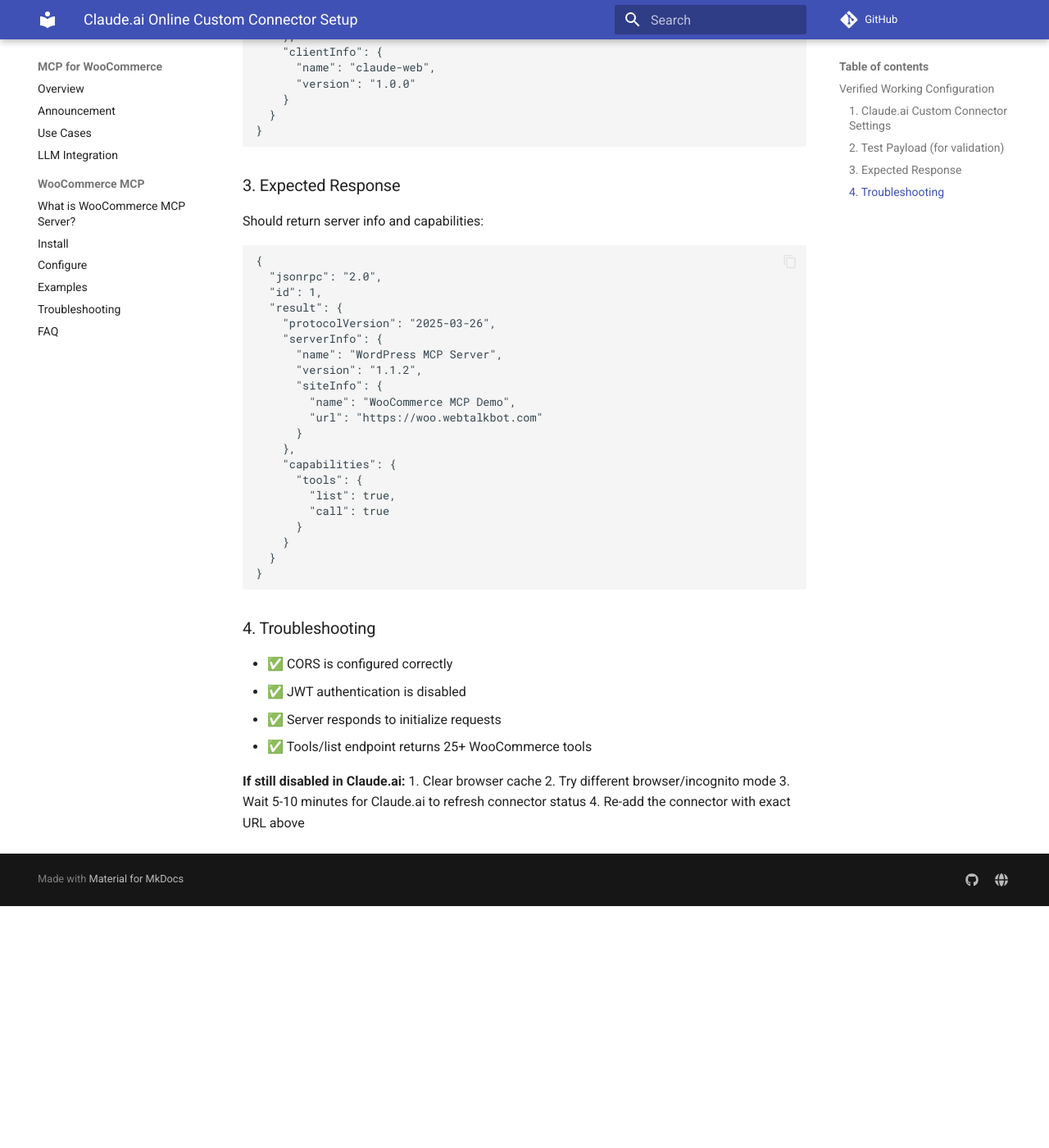
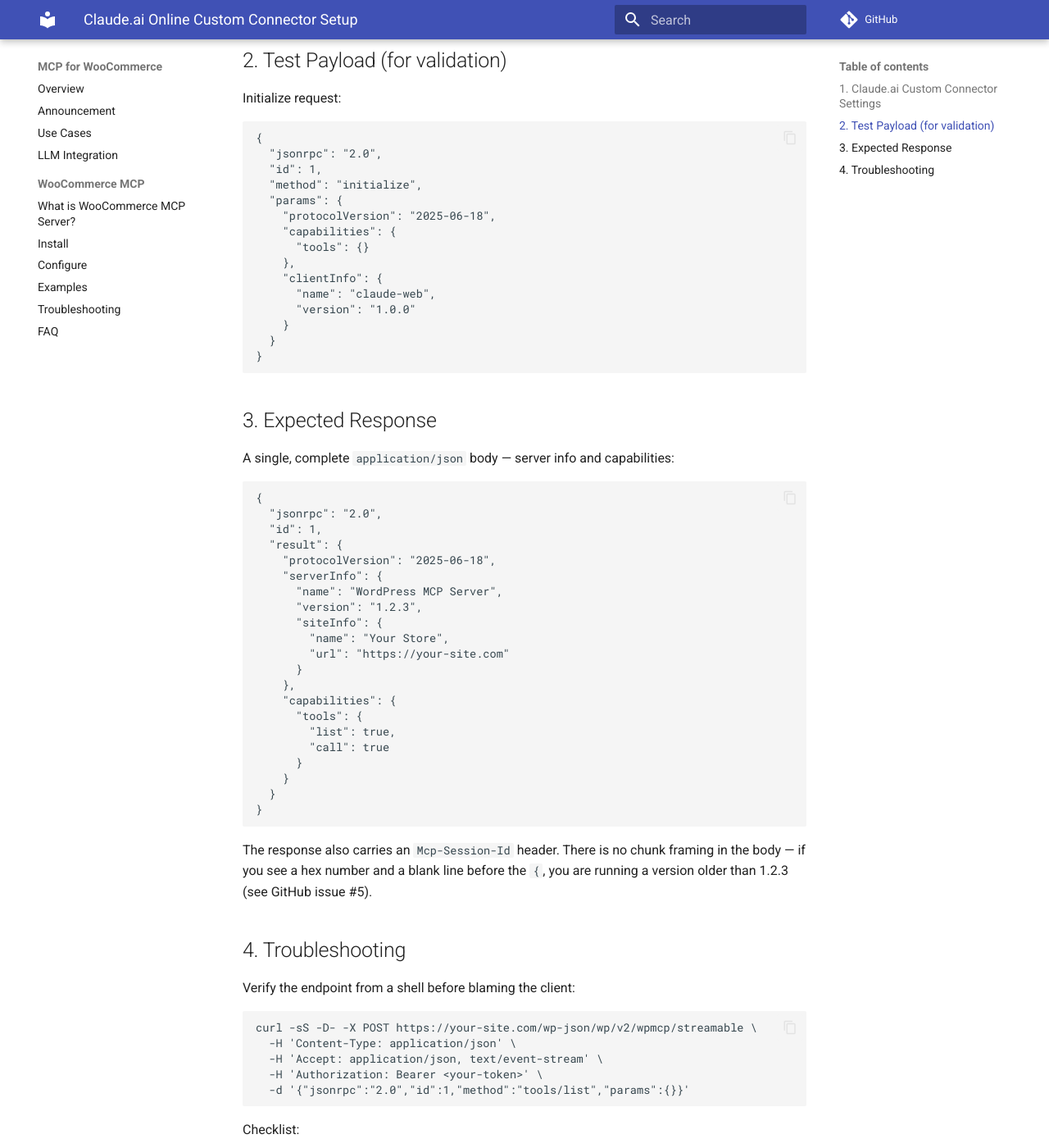
Before and after one commit to iOSDevSK/mcp-for-woocommerce, an MkDocs documentation site: the page built from docs/setup/claude-ai-connector-setup.md, in a window 1280 px wide and 1400 px high, scrolled down 821 px. Shown: the whole window at 82% size. Built offline with MkDocs 1.6.1 and Material for MkDocs 9.7.7, drawn with Linux system fonts in a browser that asks for light colours; comment, search, counter and statistics services are not loaded; before the commit the page ends 1926 px from its top, so only the background shows below that; some of the changed text lies outside the part shown.

Commit message:
chore: release 1.2.3
Ships the streamable-transport fix from b2ae3627d (GitHub issue #5): responses
are a single complete application/json body instead of hand-rolled chunk framing.

Also clears the last live references to the decommissioned demo host, which had
outlived it in places users actually reach:

- docs/setup/claude-ai-connector-setup.md told users to point Claude.ai at a
  dead endpoint. Rewritten around https://your-site.com with auth setup, a curl
  verification command and a troubleshooting checklist keyed to real error codes.
- mcp-proxy.php hard-coded that host as its endpoint, so a stale copy would
  silently proxy to somebody else's store. It now reads the URL from argv or
  MCPFOWO_URL and exits with usage text if neither is given.
- static-files/openapi.json advertised the dead host and version 1.1.4.
- Connection logging recorded the hard-coded host instead of home_url().

readme.txt's Stable tag was also stuck at 1.2.1 while the plugin shipped 1.2.2.

Adds tests/e2e/ — the raw-byte HTTP tests used to verify the fix, plus a
disposable nginx + PHP-FPM stack. PHPUnit cannot cover this ground: the response
emitter calls exit(), and Apache + mod_php masks exactly the class of bug that
issue #5 turned out to be, so a green Apache run proves nothing about nginx.

Verified on both stacks with WooCommerce, Storefront and the sample products:
22/22 transport checks, 10/10 proxy-mode checks, and the official MCP SDK
StreamableHTTPClientTransport end to end.

Co-Authored-By: Claude Opus 5 (1M context) <noreply@anthropic.com>

````diff
--- a/docs/setup/claude-ai-connector-setup.md
+++ b/docs/setup/claude-ai-connector-setup.md
@@ -1,14 +1,12 @@
 # Claude.ai Online Custom Connector Setup
 
-## Verified Working Configuration
+Replace `https://your-site.com` below with your own WooCommerce site URL.
 
-Server endpoint is working correctly. Follow these exact steps:
-
-### 1. Claude.ai Custom Connector Settings
+## 1. Claude.ai Custom Connector Settings
 
 **Connector URL:**
 ```
-https://woo.webtalkbot.com/wp-json/wp/v2/wpmcp/streamable
+https://your-site.com/wp-json/wp/v2/wpmcp/streamable
 ```
 
 **Required Headers:**
@@ -17,9 +15,24 @@ Content-Type: application/json
 Accept: application/json, text/event-stream
 ```
 
+The `Accept` header must list **both** `application/json` and `text/event-stream` —
+the endpoint rejects a request that carries only one of them.
+
+If JWT is required (the default), also send:
+```
+Authorization: Bearer <your-token>
+```
+
+Generate a token in **Settings → MCP for WooCommerce**, or via:
+```bash
+curl -X POST https://your-site.com/wp-json/mcpfowo/v1/auth/token \
+  -H 'Content-Type: application/json' \
+  -d '{"username":"<user>","password":"<application-password>"}'
+```
+
 **Method:** POST
 
-### 2. Test Payload (for validation)
+## 2. Test Payload (for validation)
 
 Initialize request:
 ```json
@@ -28,7 +41,7 @@ Initialize request:
   "id": 1,
   "method": "initialize",
   "params": {
-    "protocolVersion": "2024-11-05",
+    "protocolVersion": "2025-06-18",
     "capabilities": {
       "tools": {}
     },
@@ -40,21 +53,22 @@ Initialize request:
 }
 ```
 
-### 3. Expected Response
+## 3. Expected Response
 
-Should return server info and capabilities:
+A single, complete `application/json` body — server info and capabilities:
+
 ```json
 {
   "jsonrpc": "2.0",
   "id": 1,
   "result": {
-    "protocolVersion": "2025-03-26",
+    "protocolVersion": "2025-06-18",
     "serverInfo": {
       "name": "WordPress MCP Server",
-      "version": "1.1.2",
+      "version": "1.2.3",
       "siteInfo": {
-        "name": "WooCommerce MCP Demo",
-        "url": "https://woo.webtalkbot.com"
+        "name": "Your Store",
+        "url": "https://your-site.com"
       }
     },
     "capabilities": {
@@ -67,15 +81,32 @@ Should return server info and capabilities:
 }
 ```
 
-### 4. Troubleshooting
+The response also carries an `Mcp-Session-Id` header. There is no chunk framing in
+the body — if you see a hex number and a blank line before the `{`, you are running
+a version older than 1.2.3 (see GitHub issue #5).
 
-- ✅ CORS is configured correctly
-- ✅ JWT authentication is disabled
-- ✅ Server responds to initialize requests
-- ✅ Tools/list endpoint returns 25+ WooCommerce tools
+## 4. Troubleshooting
 
-**If still disabled in Claude.ai:**
+Verify the endpoint from a shell before blaming the client:
+
+```bash
+curl -sS -D- -X POST https://your-site.com/wp-json/wp/v2/wpmcp/streamable \
+  -H 'Content-Type: application/json' \
+  -H 'Accept: application/json, text/event-stream' \
+  -H 'Authorization: Bearer <your-token>' \
+  -d '{"jsonrpc":"2.0","id":1,"method":"tools/list","params":{}}'
+```
+
+Checklist:
+
+- **HTTP 403 `mcp_disabled`** — MCP is turned off in the plugin settings.
+- **HTTP 403 `rest_forbidden`** — token missing, expired, or revoked.
+- **HTTP 400 `-32006`** — the `Accept` header is missing `application/json` or `text/event-stream`.
+- **Empty `tools` list** — WooCommerce is not active, or tools are disabled in settings.
+- **Body does not parse as JSON** — upgrade to 1.2.3 or later.
+
+**If the connector still shows as disabled in Claude.ai:**
 1. Clear browser cache
-2. Try different browser/incognito mode
+2. Try a different browser / incognito window
 3. Wait 5-10 minutes for Claude.ai to refresh connector status
-4. Re-add the connector with exact URL above
+4. Re-add the connector with the exact URL above
--- a/package.json
+++ b/package.json
@@ -1,6 +1,6 @@
 {
     "name": "mcp-for-woocommerce",
-    "version": "1.2.2",
+    "version": "1.2.3",
     "type": "module",
     "description": "Advanced AI integration plugin that connects WooCommerce & WordPress with Model Context Protocol (MCP). Provides comprehensive AI-accessible interfaces to WooCommerce products, orders, categories, shipping, payments, and WordPress posts/pages through standardized tools, resources, and prompts. Enables AI assistants to seamlessly interact with your e-commerce data and content.",
     "keywords": [
````
Also changed, not shown: changelog.txt, readme.txt, 12 other files.
